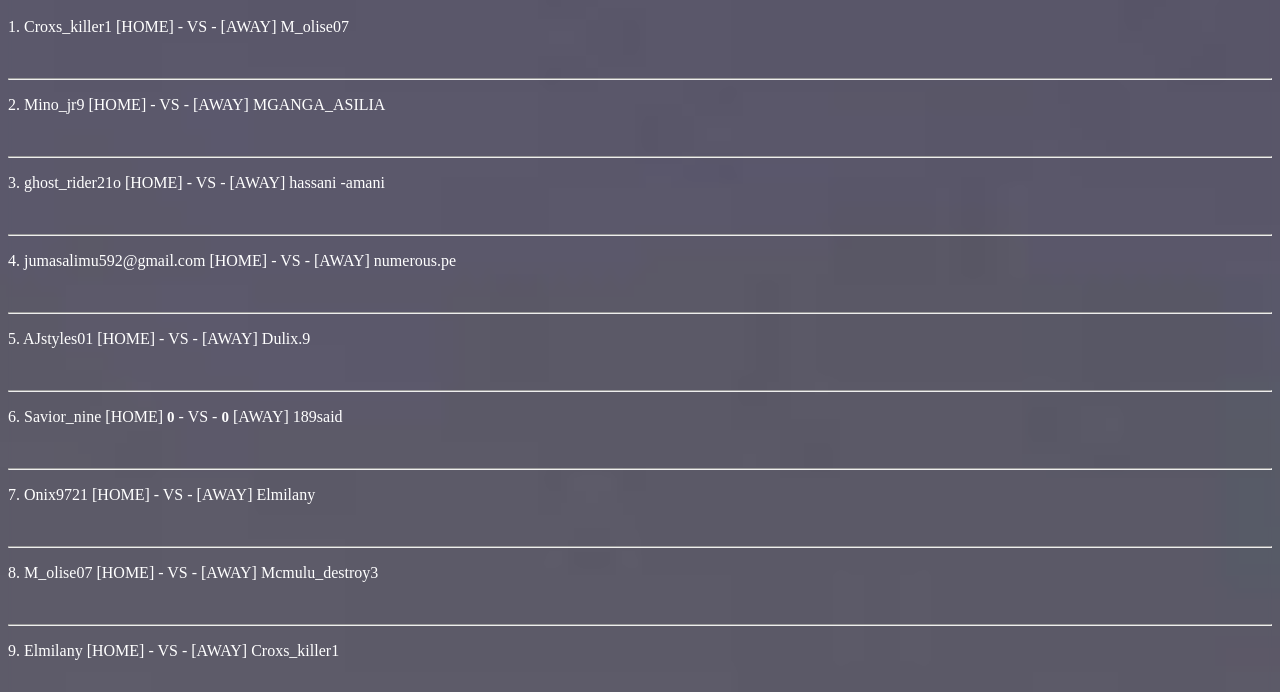
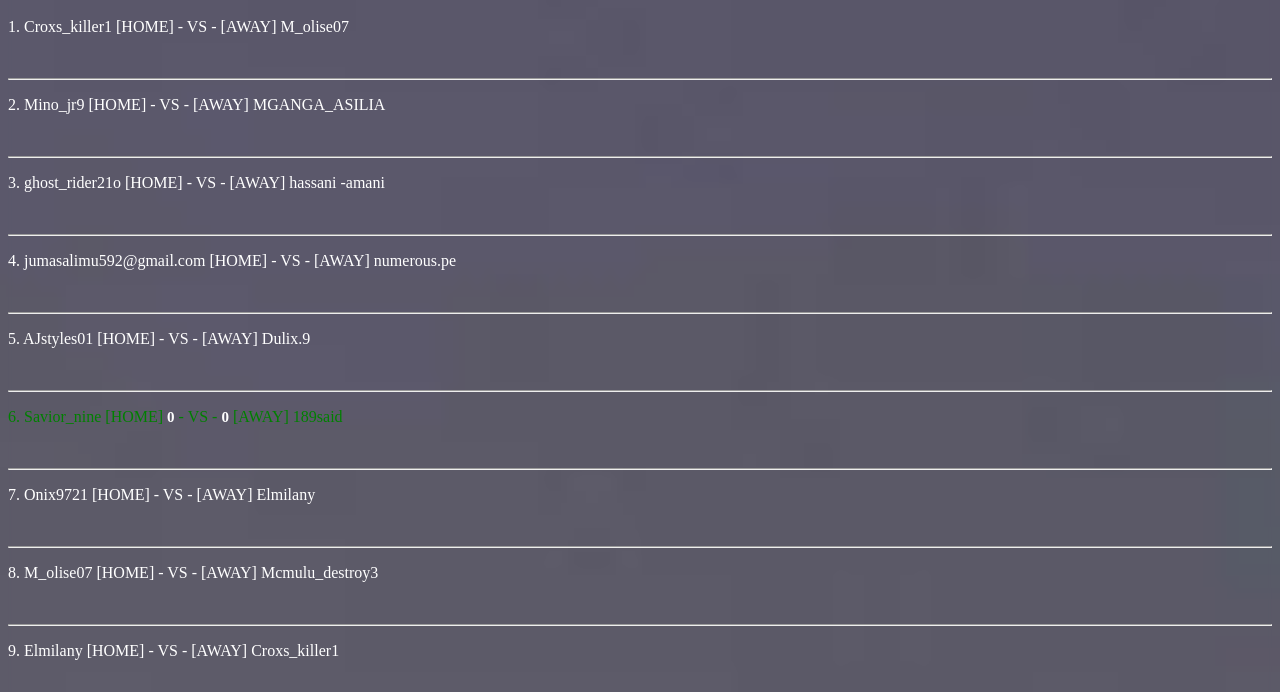
Before and after one commit to a5p11012025-spec/e-football-League-Interpeople-Competition, a plain HTML site: page 3.html in a window 1280 px wide. Shown: the part 108-800 px from the top of the page. Drawn offline with Linux system fonts and the light colour scheme.

Commit message:
Update 3.html

```diff
--- a/3.html
+++ b/3.html
@@ -17,6 +17,7 @@
 
 		b{
 			font-size: 15px;
+			color: white;
 		}
 	</style>
 </head>
@@ -30,7 +31,7 @@
 <p>3. ghost_rider21o [HOME] - VS - [AWAY] hassani -amani</p><br><hr>
 <p>4. jumasalimu592@gmail.com [HOME] - VS - [AWAY] numerous.pe</p><br><hr>
 <p>5. AJstyles01 [HOME] - VS - [AWAY] Dulix.9</p><br><hr>
-<p>6. Savior_nine [HOME] <b>0</b> - VS - <b>0</b> [AWAY] 189said</p><br><hr>
+<p style="color: green;">6. Savior_nine [HOME] <b>0</b> - VS - <b>0</b> [AWAY] 189said</p><br><hr>
 <p>7. Onix9721 [HOME] - VS - [AWAY] Elmilany</p><br><hr>
 <p>8. M_olise07 [HOME] - VS - [AWAY] Mcmulu_destroy3</p><br><hr>
 <p>9. Elmilany [HOME] - VS - [AWAY] Croxs_killer1</p><br><hr>
```
